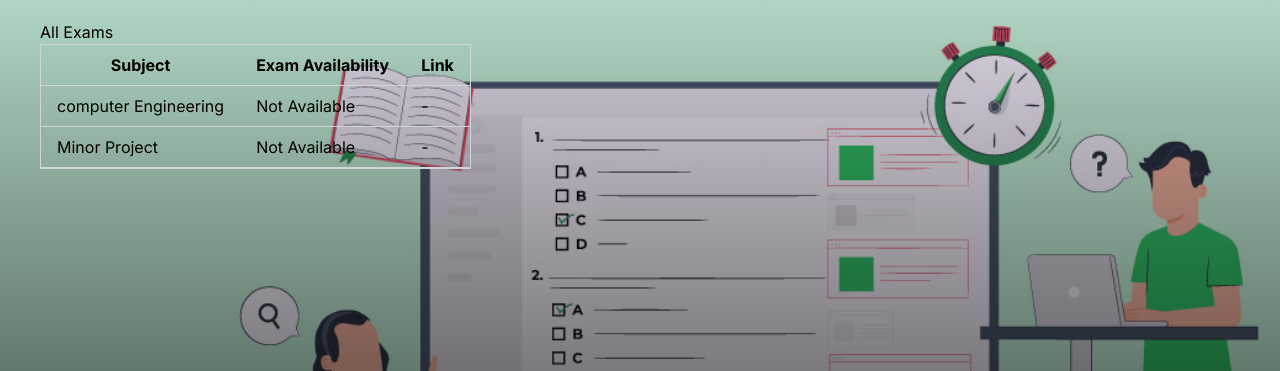
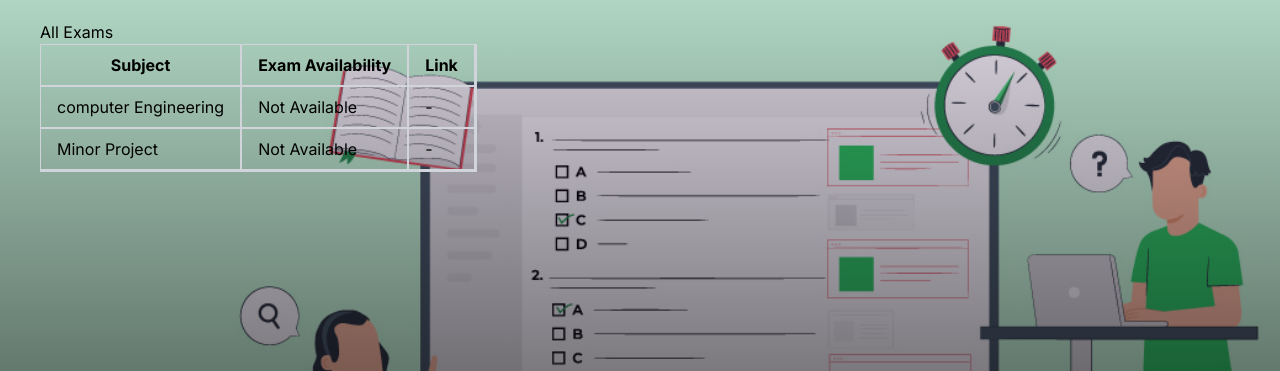
Before and after one commit to rupeshghimire7/Django-MCQ, a Django app: page /subjects in a window 1280 px wide. Shown: the part 64-435 px from the top of the page. Run offline with Django 4.2, Linux system fonts and the light colour scheme; a user stored in the database is signed in; data comes from the database, SQL or seed files in the repository; both versions use the stored data as it was after the commit; data that the repository does not hold is empty; some libraries are stand-ins or nearby versions.

Commit message:
project version-1 complete

```diff
--- a/base/templates/base/checkExams.html
+++ b/base/templates/base/checkExams.html
@@ -32,19 +32,19 @@ Subject 2                       Not Available
         <div class="flex justify-center">
             <div class="border border-gray-300">
         <table class="w-full">
-            <tr>
-                <th class="border-b border-gray-300 px-4 py-2">Subject</th>
-                <th class="border-b border-gray-300 px-4 py-2">Exam Availability</th>
-                <th class="border-b border-gray-300 px-4 py-2">Link</th>
+            <tr class="border-b-2 border-gray-300">
+                <th class="border-r-2 border-gray-300 px-4 py-2">Subject</th>
+                <th class="border-r-2 border-gray-300 px-4 py-2">Exam Availability</th>
+                <th class="border-r-2 border-gray-300 px-4 py-2">Link</th>
             </tr>
             {% for subject in subjects %}
-            <tr>
-                <td class="border-b border-gray-300 px-4 py-2">{{subject.subject}}</td>
-                <td class="border-b border-gray-300 px-4 py-2">{{subject.availability|get_availability }}</td>
+            <tr class="border-b-2 border-gray-300">
+                <td class="border-r-2 border-gray-300 px-4 py-2">{{subject.subject}}</td>
+                <td class="border-r-2 border-gray-300 px-4 py-2">{{subject.availability|get_availability }}</td>
                 {% if subject.availability %}
                 <td><a href="{% url 'examquestion' %}">Link</a></td>
                 {% else %}
-                <td class="border-b border-gray-300 px-4 py-2">-</td>
+                <td class="border-r-2 border-gray-300 px-4 py-2">-</td>
                 {% endif %}
             </tr>
             {% endfor %}
--- a/base/templates/base/listQ.html
+++ b/base/templates/base/listQ.html
@@ -7,12 +7,12 @@ Questionnaire
 
 {% block content %}
 {% if request.user.is_staff %}
-<div class="px-10">
+<div class="px-10 py-10">
 
 
         {% for question in questions %}
         <div>
-          <p><b>Q.{{ question.question }}?</b> <span class=""><a href="{% url "update" question.id %}">Update</a> <a href="{% url 'delete' question.id %}">Delete</a></span> </p>
+          <p><b>Q.{{ question.question }}?</b> <button class="px-10 bg-transparent hover:bg-gray-300 py-2 px-4 rounded"><a href="{% url "update" question.id %}">Update</button><button class="px-5 bg-transparent hover:bg-gray-300 py-2 px-4 rounded" onclick="return confirm('Are you sure you want to delete?')"></a> <a href="{% url 'delete' question.id %}">Delete</a></button> </p>
           <p><b>Ans.</b>{{ question.correct }}</p>
           {% for option in question.options|get_options %}
             <label>
```
Also changed, not shown: base/templates/base/updateQuestion.html (+37 -2 lines), db.sqlite3.
